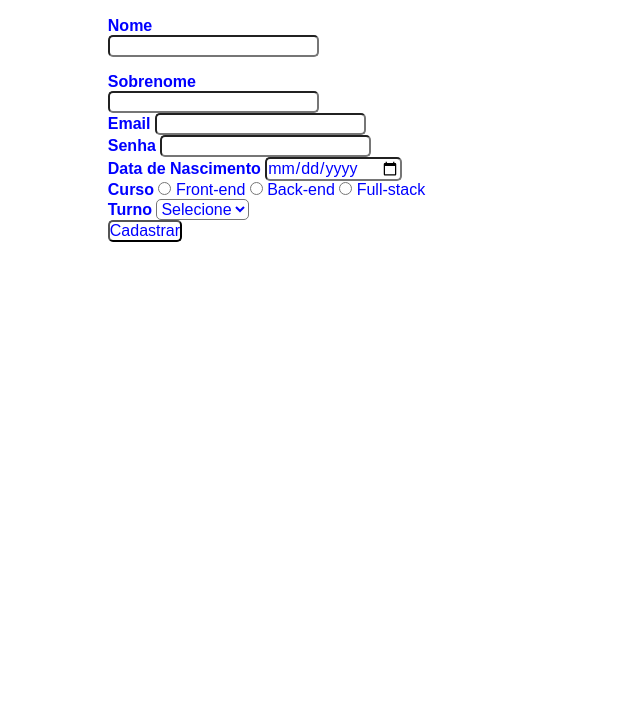
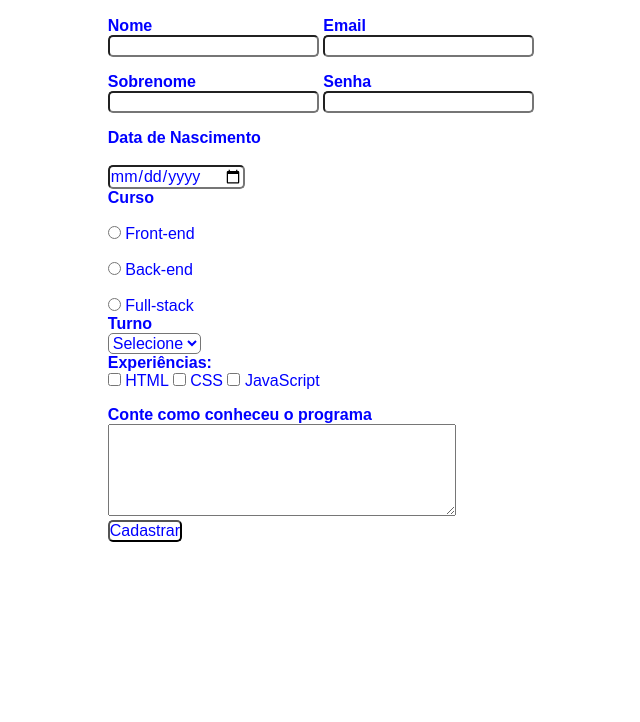
Before and after one commit to sarafirme/formulario-alunos, a plain HTML site: page index.html in a window 1280 px wide. Shown: the part 78-800 px from the top of the page, without its empty margins (353-993 px from the left). Drawn offline with Linux system fonts and the light colour scheme.

Commit message:
Atualizado em casa

```diff
--- a/index.html
+++ b/index.html
@@ -1,69 +1,75 @@
 <!DOCTYPE html>
 <html lang="pt-br">
 <head>
+    <!-- meta dados -->
     <meta charset="UTF-8">
     <meta name="viewport" content="width=device-width, initial-scale=1.0">
+    <!-- Titulo da Página (Aparece na aba) -->
     <title>Cadastro</title>
+    <!-- link folha de estilo css -->
     <link rel="stylesheet" type="text/css" href="style.css" media="screen">
 
 
 </head>
 <body>
+    <!-- Cabeçalho com tirulo e subtitulo -->
     <div>
-        <!-- titulo -->
+        <h1 id="titulo">Cadastro de Alunos</h1>
+    </div>
 
-        <h1 id="titulo">Cadastro</h1>
+    <!-- Inicio do Formulario -->
 
     <form>
-        <!-- Nome e Sobrenome -->
-        <fieldset class="campo">
-            <div>
-                <label class="campo label">
-                    <strong>Nome</strong>
-                </label>
-                <input type="text" name="nome" id="nome">
+
+        <fieldset class="grupo">
+            <div class="campo">
+                  <!-- Campo do nome com legenda "nome" e css de classe "campo" -->
+
+                <label for="nome"><strong>Nome</strong></label>
+
+                <input type="text" name="nome" id="nome" required>
             </div>
 
-            <div>
-                <label class="campo label">
-                    <strong>Sobrenome</strong>
-                </label>
-                <input type="text" name="sobrenome" id="sobrenome">
-            </div>
+                <!-- Campo do sobrenome com legenda "sobrenome" e css de classe "campo" -->
+
+             <div class="campo">
+                  <!-- Campo do nome com legenda "nome" e css de classe "campo" -->
+
+                <label for="sobrenome"><strong>Sobrenome</strong></label>
+
+                <input type="text" name="sobrenome" id="sobrenome" required>
+
+             </div>
 
          </fieldset>
 
          <!-- Email e senha -->
-         <fieldset>
-            <div>
-                <label>
-                <strong>Email</strong>
-                </label>
-                <input type="email" name="email" id="email">
+         <fieldset class="campo">
+            <div class="campo">
+                <label for="email"> <strong>Email</strong></label>
+                <input type="email" name="email" id="email" required>
             </div>
 
-            <div>
-                 <label>
-                    <strong>Senha</strong>
-                </label>
-                 <input type="password" name="senha" id="senha">
+            <div class="campo">
+                <label for="password"> <strong>Senha</strong></label>
+                <input type="password" name="password" id="password" required>
             </div>
 
          </fieldset>
 
             <!-- Data de Nascimento e curso -->
-         <div>
-            <div>
-                <label><strong>Data de Nascimento</strong></label>
-                <input type="date" name="nasc" id="nasc">
+         <div class="campo">
+            <div class="campo">
+                <label for="nasc"><strong>Data de Nascimento</strong></label> <br>
+                <input type="date" name="nasc" id="nasc" required>
             </div>
-            <label><strong>Curso</strong></label>
+            <label><strong>Curso</strong></label> <br>
             <label>
                 <input type="radio" name="curso" value="frond-end"> Front-end
-            </label>
+            </label> <br>
             <label>
                 <input type="radio" name="curso" value="back-end"> Back-end
-            </label>
+            </label> <br>
             <label>
                 <input type="radio" name="curso" value="full-stack"> Full-stack
             </label>
@@ -72,7 +78,7 @@
 
          <!-- Turno -->
          <div>
-            <label><strong>Turno</strong></label>
+            <label><strong>Turno</strong></label> <br>
             <select>
                 <option selected disabled>Selecione</option>
                 <option>Manhã</option>
@@ -81,6 +87,33 @@
             </select>
          </div>
 
+        <fieldset class="grupo">
+            <div id="check">
+                <label><strong>Experiências:</strong></label> <br>
+
+                <input type="checkbox" id="linguagem1" name="linguagem1" value="HTML">
+
+                <label for="tecnologia1">HTML</label>
+
+                <input type="checkbox" id="linguagem2" name="linguagem2" value="CSS">
+
+                <label for="tecnologia1">CSS</label>
+
+                <input type="checkbox" id="linguagem3" name="linguagem3" value="JS">
+
+                <label for="tecnologia1">JavaScript</label>
+             </div>
+        </fieldset>  <br>
+                    <!-- Caixa de texto -->
+
+            <div class="campo">
+                <label for="experiencia"><strong>Conte como conheceu o programa</strong></label>
+                <textarea rows="6" style="width: 26em" id="experiencia" name="experiencia"> </textarea>
+
+            </div>
+
+
+
             <!-- Botão -->
         <button type="submit" onsubmit="">Cadastrar</button>
     </form>
--- a/style.css
+++ b/style.css
@@ -21,6 +21,7 @@ h1{
 }*/
 fieldset{
     border: 0;
+    display: inline-block;
 }
 body{
     background-color: white;
```
Also changed, not shown: img.png (added).
